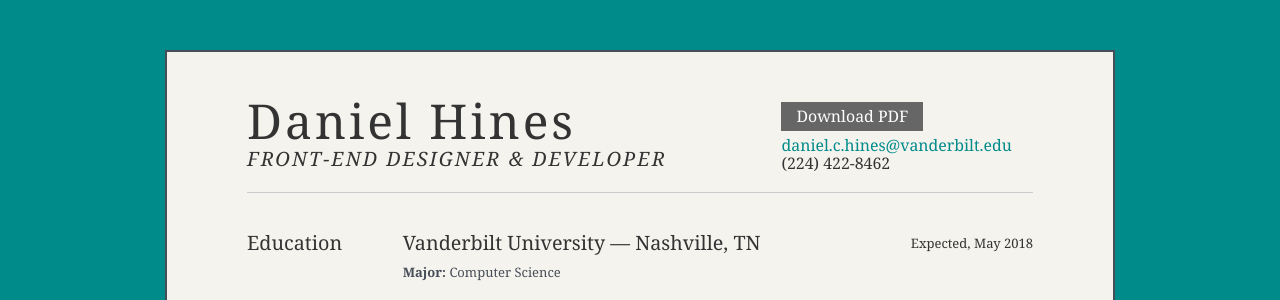
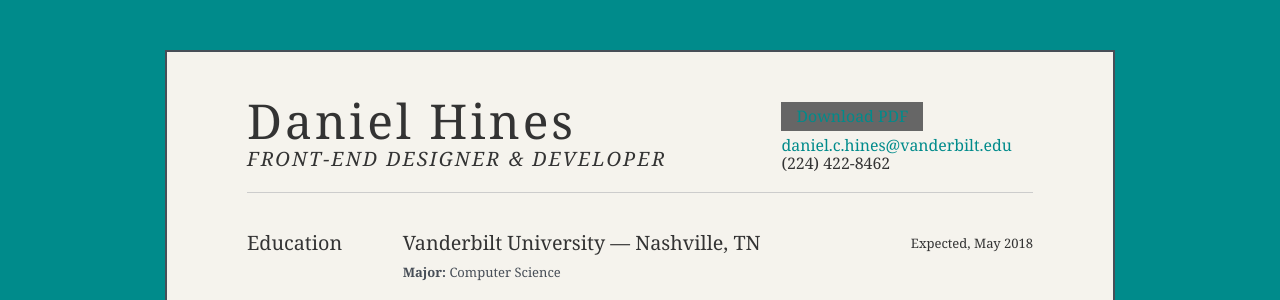
Before and after one commit to danielchines/danielchines.github.io, a Jekyll site: the page built from index.html, in a window 1280 px wide and 1400 px high, scrolled down 1514 px. Shown: the part 150-450 px from the top of the window. Built offline with Jekyll 4.4.1, drawn with Linux system fonts in a browser that asks for light colours.

Commit message:
Update resume.css

```diff
--- a/_includes/css/resume.css
+++ b/_includes/css/resume.css
@@ -38,7 +38,7 @@ p.resume { font-size: 100%; line-height: 18px; }
 
 /* //-- section styles -- */
 
-a#pdf { display: block; float: left; text-align: center; background: #666; color: white; padding: 6px 15px 6px 15px; margin-bottom: 6px; text-decoration: none;  }
+a#pdf { display: block; float: left; text-align: center; background: #666; color: #{{ site.color.primary }}; padding: 6px 15px 6px 15px; margin-bottom: 6px; text-decoration: none;  }
 a#pdf:hover { background: #222; }
 
 #bd .job { position: relative; margin-bottom: 1em; padding-bottom: 1em; border-bottom: 1px solid #ccc; }
```
